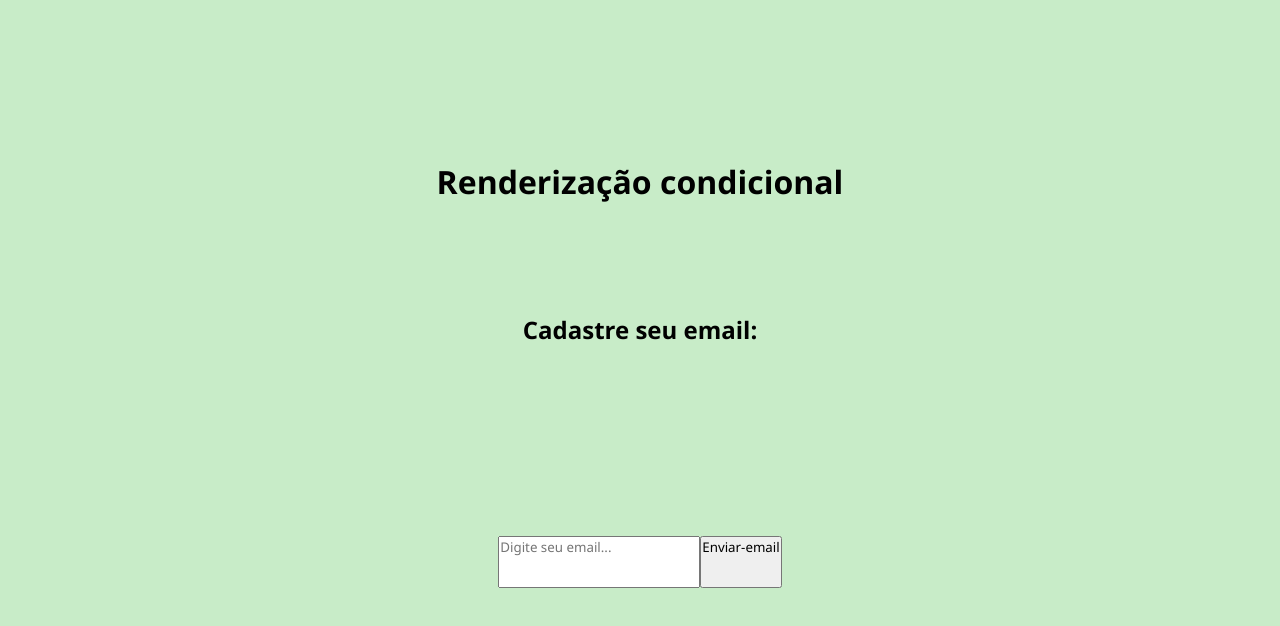
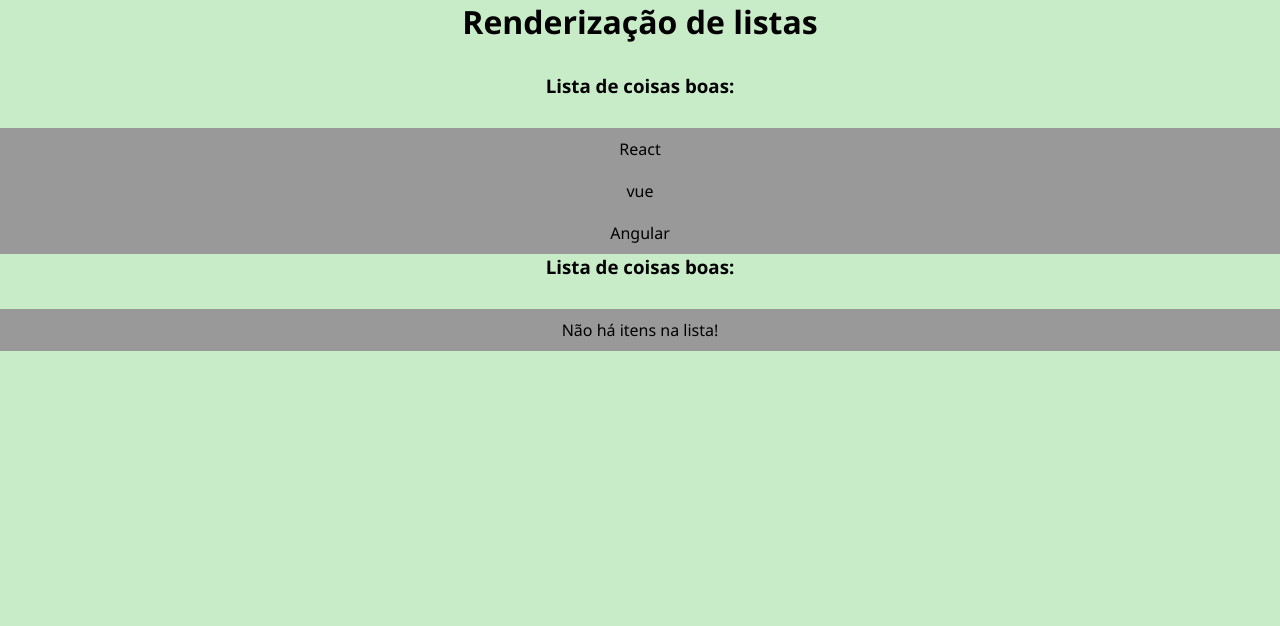
Before and after one commit to giovanep4mg/React_1_projeto, a React (Create React App) app: page / in a window 1280 px wide. Shown: the top 626 px of the page. Built offline with nearby package versions, Linux system fonts and the light colour scheme.

Commit message:
aula13 adicionado

```diff
--- a/src/App.js
+++ b/src/App.js
@@ -1,14 +1,18 @@
 import './App.css';
-import Condicional from './components/Condicional';
+import OutraLista from './components/OutraLista';
 
 function App() {
+
+  const meusItens =['React', 'vue', 'Angular']
 
     return (
 
     <div className="App">
 
-        <h1>Renderização condicional</h1>
-        <Condicional/>
+        <h1>Renderização de listas</h1>
+        <OutraLista itens={meusItens} />
+        <OutraLista itens={[]} />
+
     </div>
 
   );
--- /dev/null
+++ b/src/components/OutraLista.js
@@ -0,0 +1,15 @@
+
+function OutraLista({itens}){
+    return(
+        <>
+            <h3>Lista de coisas boas:</h3>
+
+            { itens.length > 0 ? (
+                itens.map((item, index) =>  <p key={index}> {item}</p>)
+            ) : (
+                <p>Não há itens na lista!</p>
+            )}
+        </>
+    )
+}
+export default OutraLista;
--- a/src/index.css
+++ b/src/index.css
@@ -3,7 +3,7 @@
   padding: 0px;
   font-family: 'Segoe UI', Tahoma, Geneva, Verdana, sans-serif;
   padding-bottom: 30px;
-  margin-top: 5rem;
+  margin-top: 0rem;
 }
 
 
```
